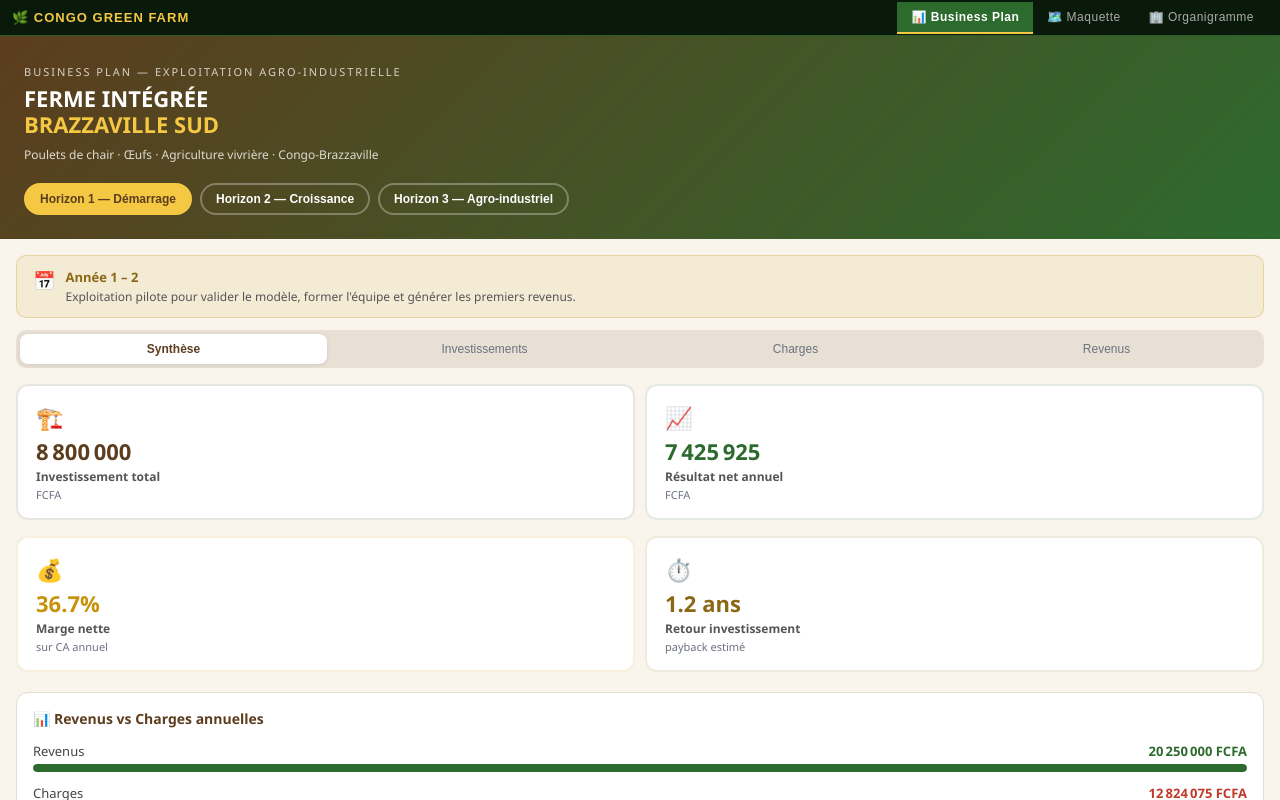
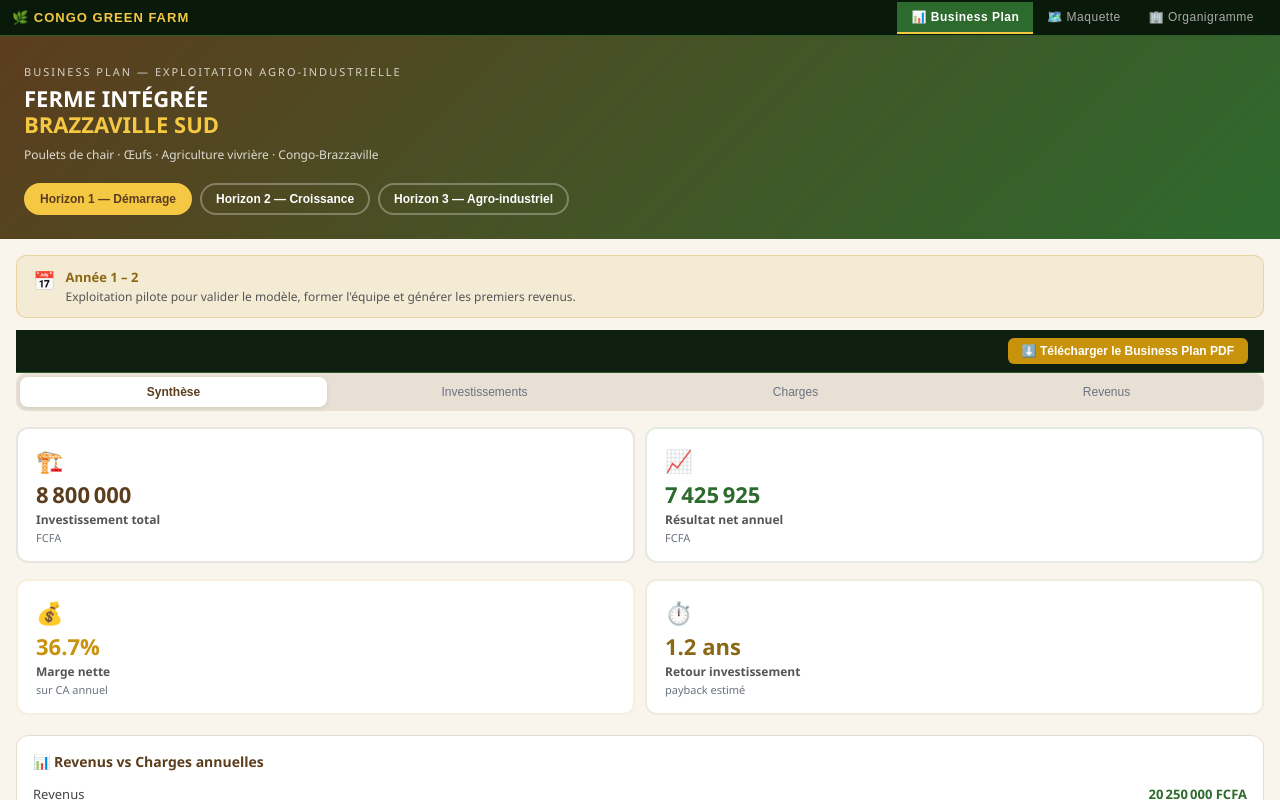
Before and after one commit to graceguetali/congo-green-farm, a React (Create React App) app: page / in a window 1280 px wide. Shown: the top 800 px of the page. Built offline with nearby package versions, Linux system fonts and the light colour scheme.

Commit message:
Ajout bouton téléchargement PDF

```diff
--- a/src/business_plan_agro_congo.jsx
+++ b/src/business_plan_agro_congo.jsx
@@ -244,7 +244,22 @@ export default function BusinessPlan() {
           </div>
         </div>
 
-        {/* Tabs */}
+        {/* Bouton téléchargement PDF */}
+      <div style={{ padding: "8px 16px", background: "#0F1F0F", borderBottom: "1px solid #2D5A2D", display: "flex", justifyContent: "flex-end" }}>
+        <a
+          href="/CONGO_GREEN_FARM_BusinessPlan.pdf"
+          download="CONGO_GREEN_FARM_BusinessPlan.pdf"
+          style={{
+            padding: "6px 14px", background: "#C8920A", color: "#fff",
+            borderRadius: 6, textDecoration: "none", fontWeight: 700, fontSize: 12,
+            fontFamily: "Arial, sans-serif"
+          }}
+        >
+          ⬇️ Télécharger le Business Plan PDF
+        </a>
+      </div>
+
+      {/* Tabs */}
         <div style={{ display: "flex", gap: 4, marginBottom: 16, background: "#E8E0D4", borderRadius: 10, padding: 4 }}>
           {tabs.map(t => (
             <button key={t.id} onClick={() => setActiveTab(t.id)} style={{
```
